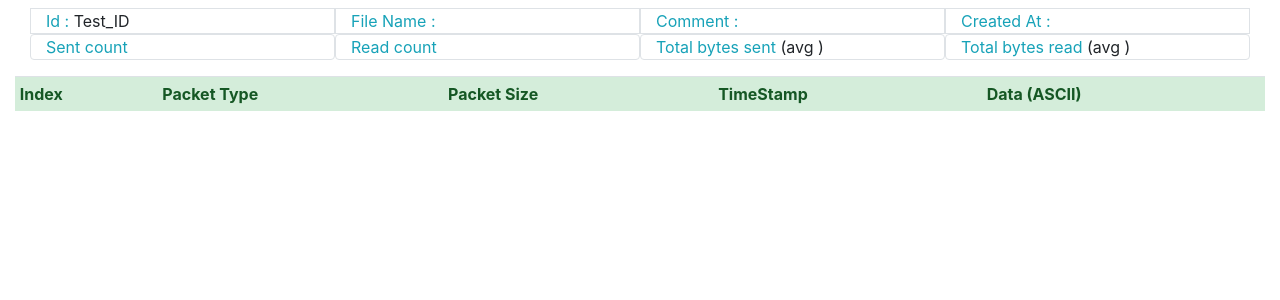
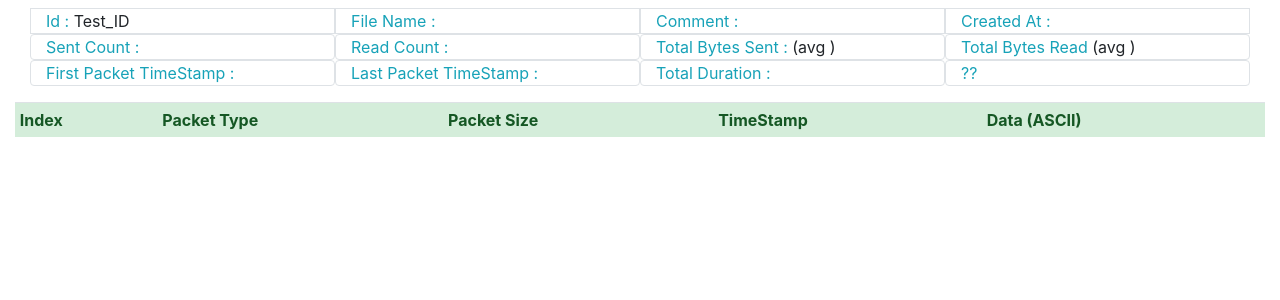
Before and after one commit to azzy5/Trace_Parse, a Flask app: template templates/snoopview.html in a window 1280 px wide. Shown: the part 59-359 px from the top of the page. Run offline with Flask 2, Linux system fonts and the light colour scheme; the template is opened without the code that fills it, so the values that code supplies are empty; some libraries are stand-ins or nearby versions.

Commit message:
Tried calculating the client and server time but no luck

```diff
--- a/templates/snoopview.html
+++ b/templates/snoopview.html
@@ -25,20 +25,40 @@
     <div class="container-fluid d-flex justify-content-center ">
         <div class="row" style="width: 100%;">
             <div class="col-sm-3 border rounded">
-                <p class="d-inline strong text-info ">Sent count</p>
+                <p class="d-inline strong text-info ">Sent Count :</p>
                 <p class="d-inline">{{ meta["stats"]["send_count"] }}</p>
             </div>
             <div class="col-sm-3 border rounded ">
-                <p class="d-inline strong text-info ">Read count</p>
+                <p class="d-inline strong text-info ">Read Count :</p>
                 <p class="d-inline">{{ meta["stats"]["read_count"] }}</p>
             </div>
             <div class="col-sm-3 border rounded">
-                <p class="d-inline strong text-info ">Total bytes sent</p>
+                <p class="d-inline strong text-info ">Total Bytes Sent :</p>
                 <p class="d-inline">{{ meta["stats"]["bytes_sent"] }} (avg  {{ meta["stats"]["bytes_sent"]/meta["stats"]["send_count"] }}) </p>
             </div>
             <div class="col-sm-3 border rounded">
-                <p class="d-inline strong text-info ">Total bytes read</p>
+                <p class="d-inline strong text-info ">Total Bytes Read</p>
                 <p class="d-inline"> {{ meta["stats"]["bytes_read"] }} (avg {{ meta["stats"]["bytes_read"]/meta["stats"]["read_count"] }}) </p>
+            </div>
+        </div>
+    </div>
+    <div class="container-fluid d-flex justify-content-center ">
+        <div class="row" style="width: 100%;">
+            <div class="col-sm-3 border rounded">
+                <p class="d-inline strong text-info ">First Packet TimeStamp :</p>
+                <p class="d-inline">{{ meta["stats"]["start_time"] }}</p>
+            </div>
+            <div class="col-sm-3 border rounded ">
+                <p class="d-inline strong text-info ">Last Packet TimeStamp :</p>
+                <p class="d-inline">{{ meta["stats"]["end_time"] }}</p>
+            </div>
+            <div class="col-sm-3 border rounded">
+                <p class="d-inline strong text-info ">Total Duration :</p>
+                <p class="d-inline">{{ meta["stats"]["total_duration"] }}</p>
+            </div>
+            <div class="col-sm-3 border rounded">
+                <p class="d-inline strong text-info ">??</p>
+                <p class="d-inline">  </p>
             </div>
         </div>
     </div>
```
Also changed, not shown: helpers/Snoop_parser.py (+51 -19 lines).
